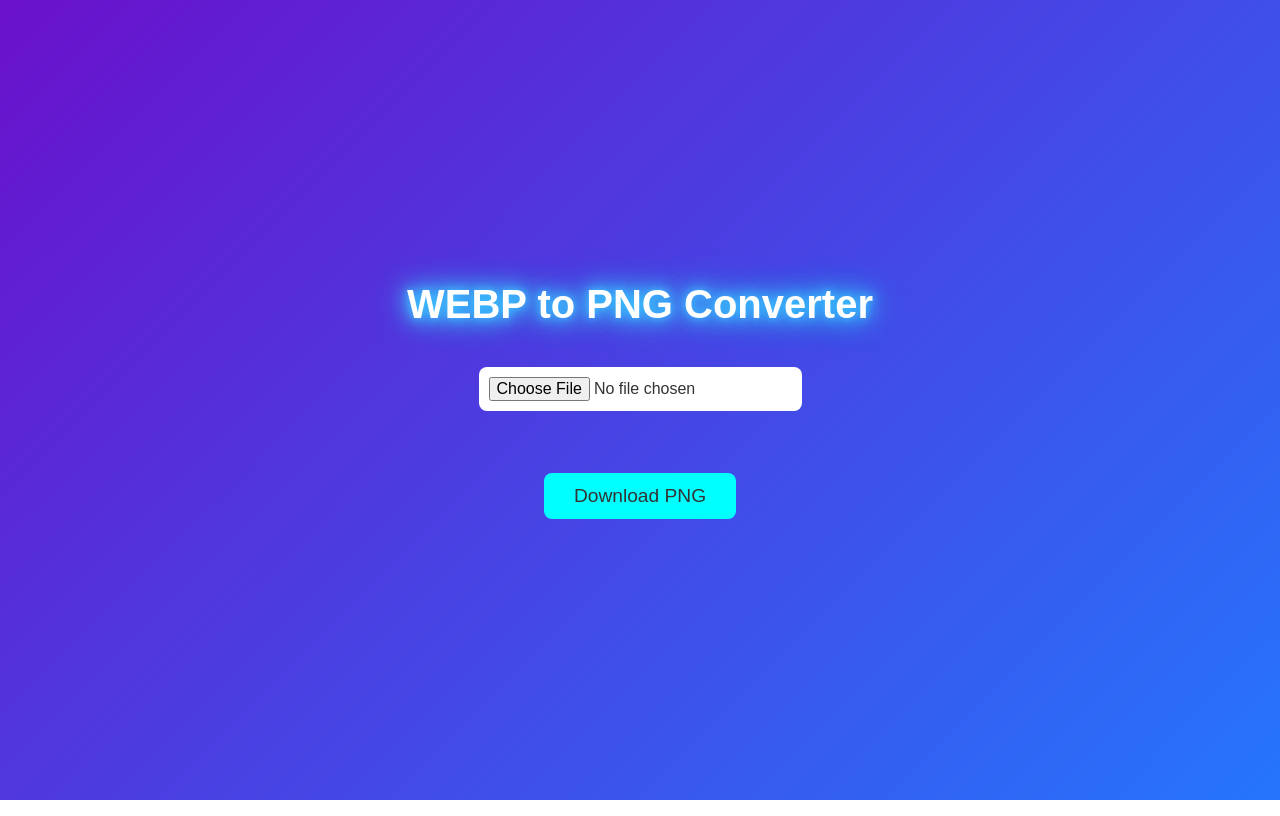
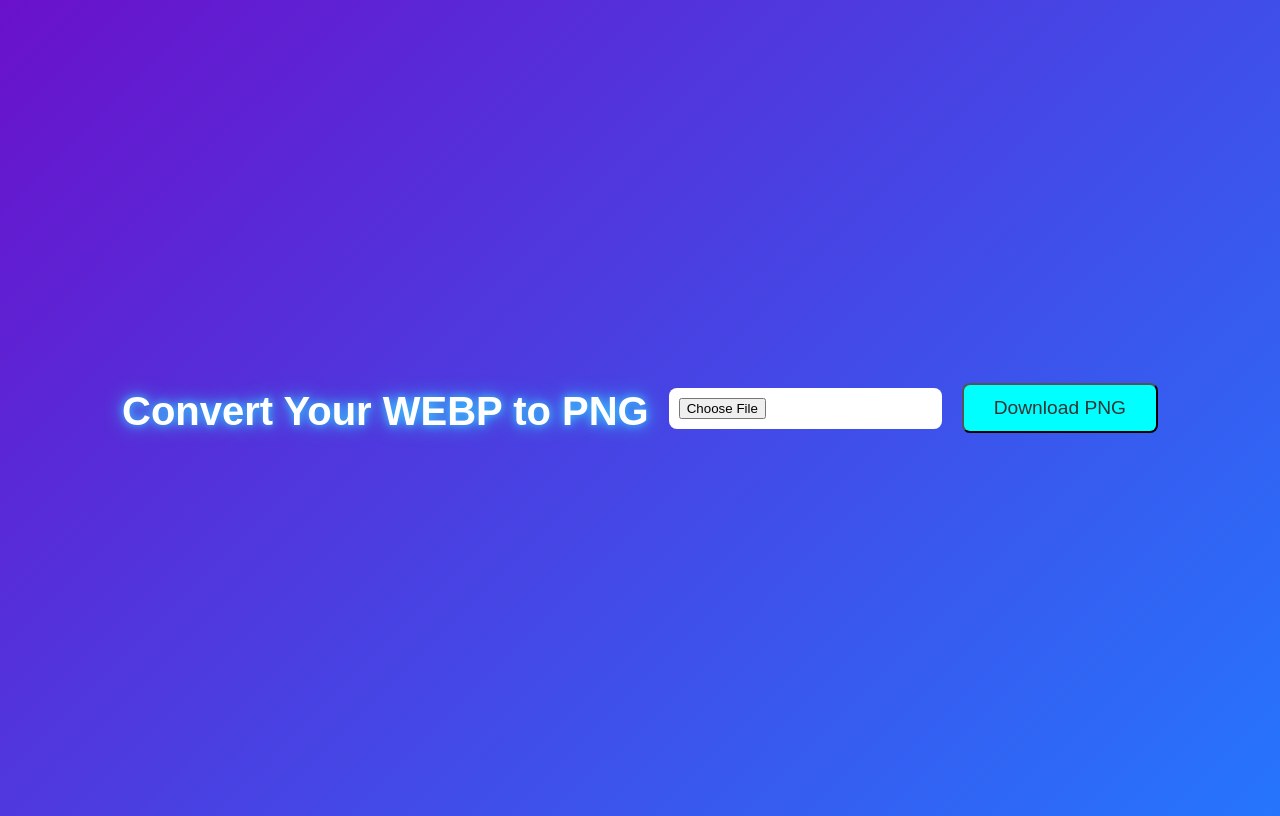
Before and after one commit to MrTusarRX/webp-to-png-converter, a plain HTML site: page index.html in a window 1280 px wide. Drawn offline with Linux system fonts and the light colour scheme.

Commit message:
Update index.html

```diff
--- a/index.html
+++ b/index.html
@@ -5,50 +5,40 @@
     <meta name="viewport" content="width=device-width, initial-scale=1.0">
     <title>WEBP to PNG Converter</title>
     <style>
-        body, h1, p, button {
-            margin: 0;
-            padding: 0;
-            font-family: 'Arial', sans-serif;
-        }
-
         body {
             background: linear-gradient(135deg, #6a11cb, #2575fc);
+            display: flex;
+            justify-content: center;
+            align-items: center;
+            text-align: center;
+            font-family: Arial, sans-serif;
             color: #fff;
-            display: flex;
-            flex-direction: column;
-            align-items: center;
-            justify-content: center;
             height: 100vh;
-            text-align: center;
-            font-size: 18px;
         }
 
         h1 {
             font-size: 2.5rem;
             margin-bottom: 20px;
-            text-shadow: 3px 3px 5px rgba(0, 0, 0, 0.3);
-            animation: neon 1.5s ease-in-out infinite alternate;
+            animation: neon 1.5s infinite alternate ease-in-out;
         }
 
         @keyframes neon {
             0% {
-                text-shadow: 0 0 5px #ff00ff, 0 0 10px #ff00ff, 0 0 15px #ff00ff, 0 0 20px #ff00ff;
+                text-shadow: 0 0 5px #ff00ff, 0 0 15px #ff00ff;
             }
             100% {
-                text-shadow: 0 0 10px #00ffff, 0 0 20px #00ffff, 0 0 30px #00ffff, 0 0 40px #00ffff;
+                text-shadow: 0 0 10px #00ffff, 0 0 20px #00ffff;
             }
         }
 
         input[type="file"] {
+            padding: 10px;
+            border-radius: 8px;
             margin: 20px;
-            padding: 10px;
+            border: none;
             background-color: #fff;
-            border: none;
-            color: #333;
-            font-size: 1rem;
             cursor: pointer;
             transition: 0.3s;
-            border-radius: 8px;
         }
 
         input[type="file"]:hover {
@@ -58,27 +48,27 @@
 
         button {
             background-color: #00ffff;
+            border-radius: 8px;
             padding: 12px 30px;
+            color: #333;
             font-size: 1.2rem;
-            color: #333;
-            border: none;
             cursor: pointer;
-            border-radius: 8px;
             transition: 0.3s;
         }
 
         button:hover {
             background-color: #ff00ff;
-            color: #fff;
+            color: white;
+        }
+
+        canvas {
+            display: none;
         }
 
         #downloadLink {
             text-decoration: none;
         }
 
-        canvas {
-            display: none;
-        }
         @media (max-width: 600px) {
             h1 {
                 font-size: 2rem;
@@ -92,40 +82,50 @@
     </style>
 </head>
 <body>
-    <h1>WEBP to PNG Converter</h1>
+    <h1>Convert Your WEBP to PNG</h1>
+
     <input type="file" id="fileInput" accept="image/webp">
-    <br><br>
+
+    <br>
+
     <canvas id="canvas"></canvas>
-    <a id="downloadLink" href="#" download="">
+
+    <a id="downloadLink" href="#" download>
         <button>Download PNG</button>
     </a>
 
     <script>
-        document.getElementById("fileInput").addEventListener("change", function (event) {
+        document.getElementById("fileInput").addEventListener("change", function(event) {
             const file = event.target.files[0];
-
             if (file && file.type === "image/webp") {
                 const reader = new FileReader();
-                reader.onload = function (e) {
+
+                reader.onload = function(e) {
                     const img = new Image();
-                    img.onload = function () {
+                    img.onload = function() {
                         const canvas = document.getElementById("canvas");
                         const ctx = canvas.getContext("2d");
+
                         canvas.width = img.width;
                         canvas.height = img.height;
+
                         ctx.drawImage(img, 0, 0);
+
                         const dataURL = canvas.toDataURL("image/png");
                         const downloadLink = document.getElementById("downloadLink");
+
                         const originalFileName = file.name.replace(/\.webp$/, ".png");
                         downloadLink.href = dataURL;
                         downloadLink.download = originalFileName;
                         downloadLink.style.display = "inline";
                     };
+
                     img.src = e.target.result;
                 };
+
                 reader.readAsDataURL(file);
             } else {
-                alert("Please select a valid WEBP image.");
+                alert("Oops! Please upload a valid WEBP image.");
             }
         });
     </script>
```
